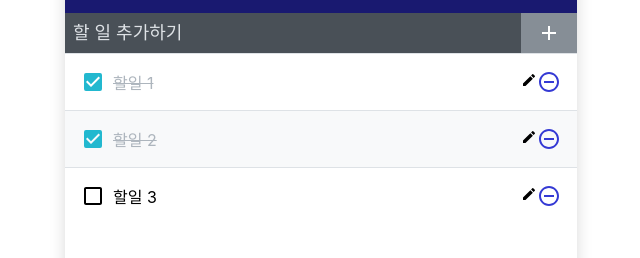
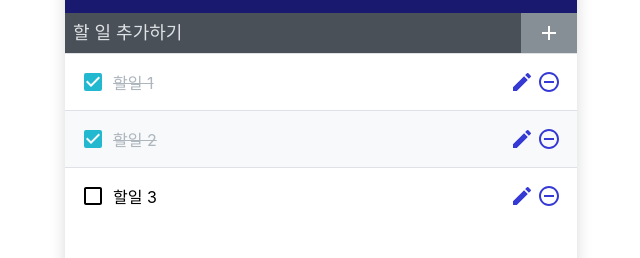
Before and after one commit to yeeun-b/React-Project, a React (Create React App) app: page /todolist in a window 1280 px wide. Shown: the part 147-405 px from the top of the page, without its empty margins (319-959 px from the left). Built offline with nearby package versions, Linux system fonts and the light colour scheme.

Commit message:
0913 scss 스타일 수정

```diff
--- a/src/TodoListItem.scss
+++ b/src/TodoListItem.scss
@@ -41,3 +41,14 @@
 .remove:hover{
     color: #696df5;
 }
+.edit{
+    display: flex;
+    align-items: center;
+    font-size: 1.5rem;
+    color: #353ad4;
+    cursor: pointer;
+    margin-right: 3px;
+}
+.edit:hover{
+    color: #696df5;
+}
```
